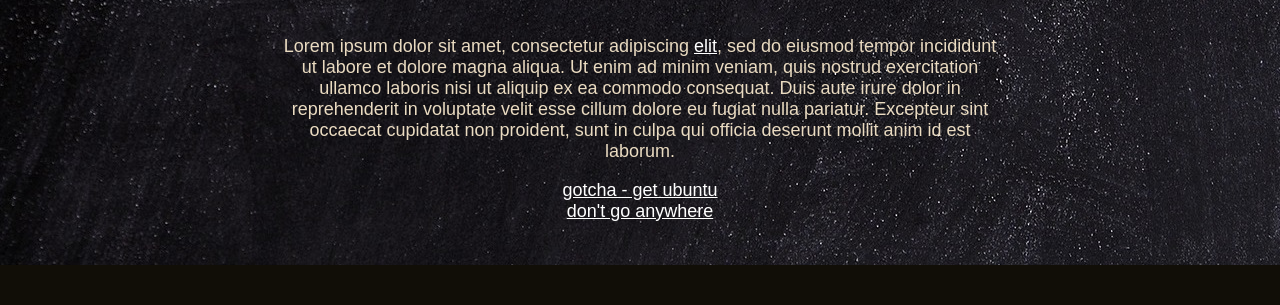
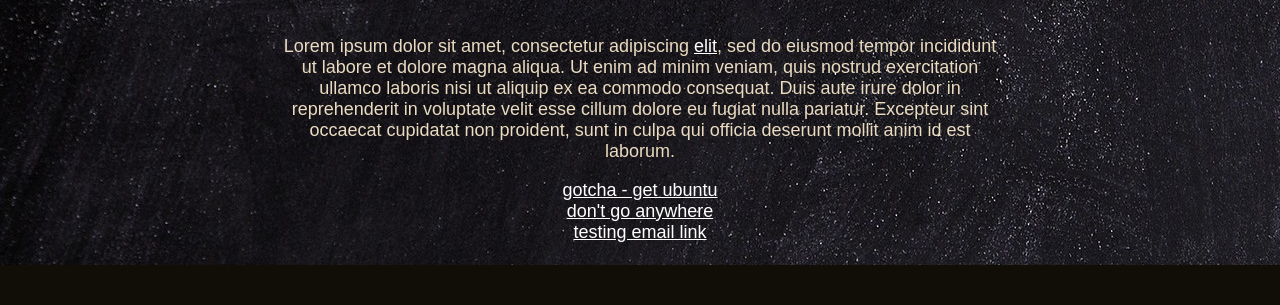
Before and after one commit to rhanak1987-sandbox/try-vsc-2020-webdev, a plain HTML site: page study-webdev-p1/index-p1.html in a window 1280 px wide. Shown: the part 647-952 px from the top of the page. Drawn offline with Linux system fonts and the light colour scheme.

Commit message:
tutorial: Add a email button to a website

```diff
--- a/study-webdev-p1/index-p1.html
+++ b/study-webdev-p1/index-p1.html
@@ -51,6 +51,9 @@
             <br>
             <a href="#"
                 target="_blank">don't go anywhere</a>
+            <br>
+            <a href="mailto:example@sample.com?Subject=Reservation"
+                >testing email link</a>
         </main>
 
         <footer>
```
